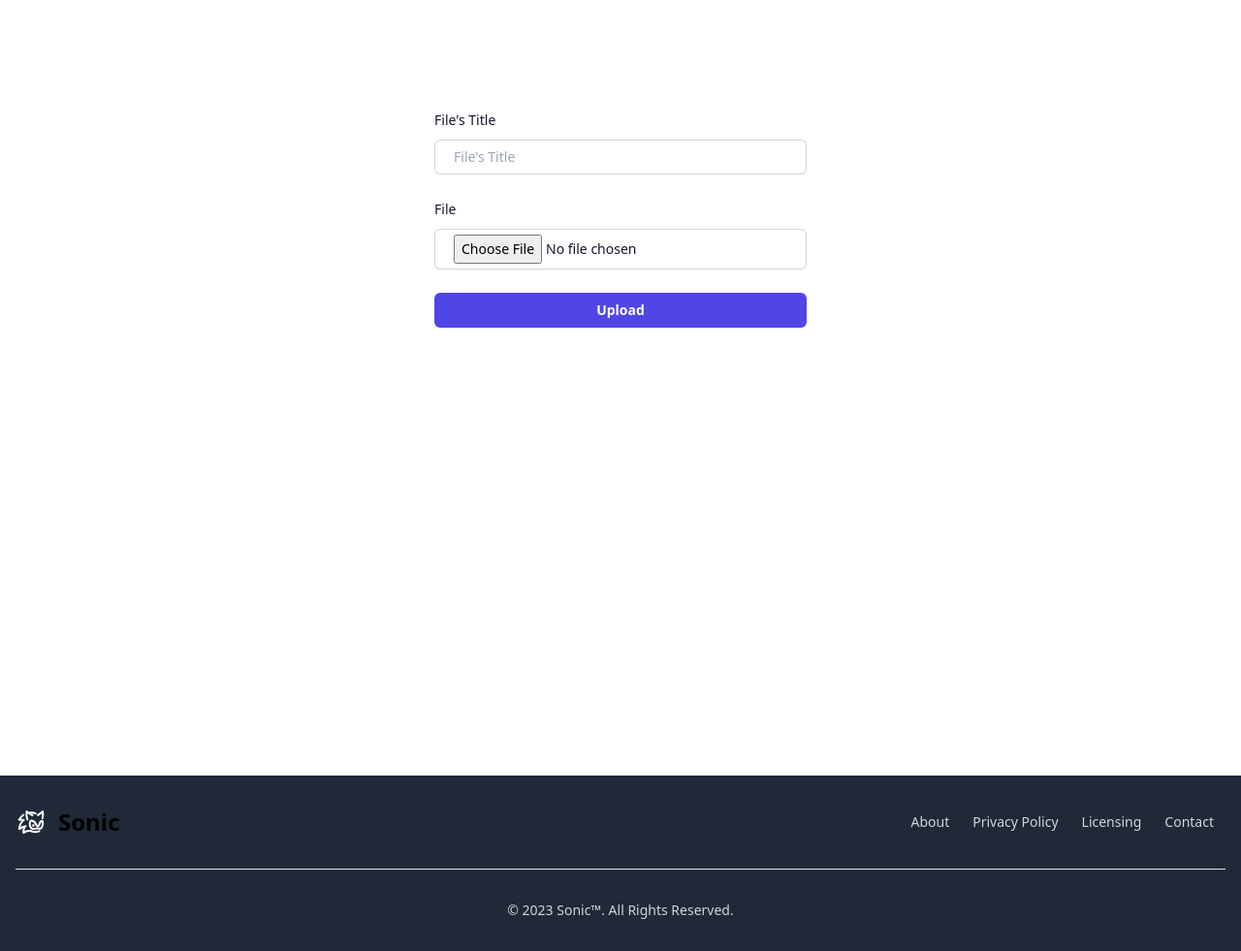
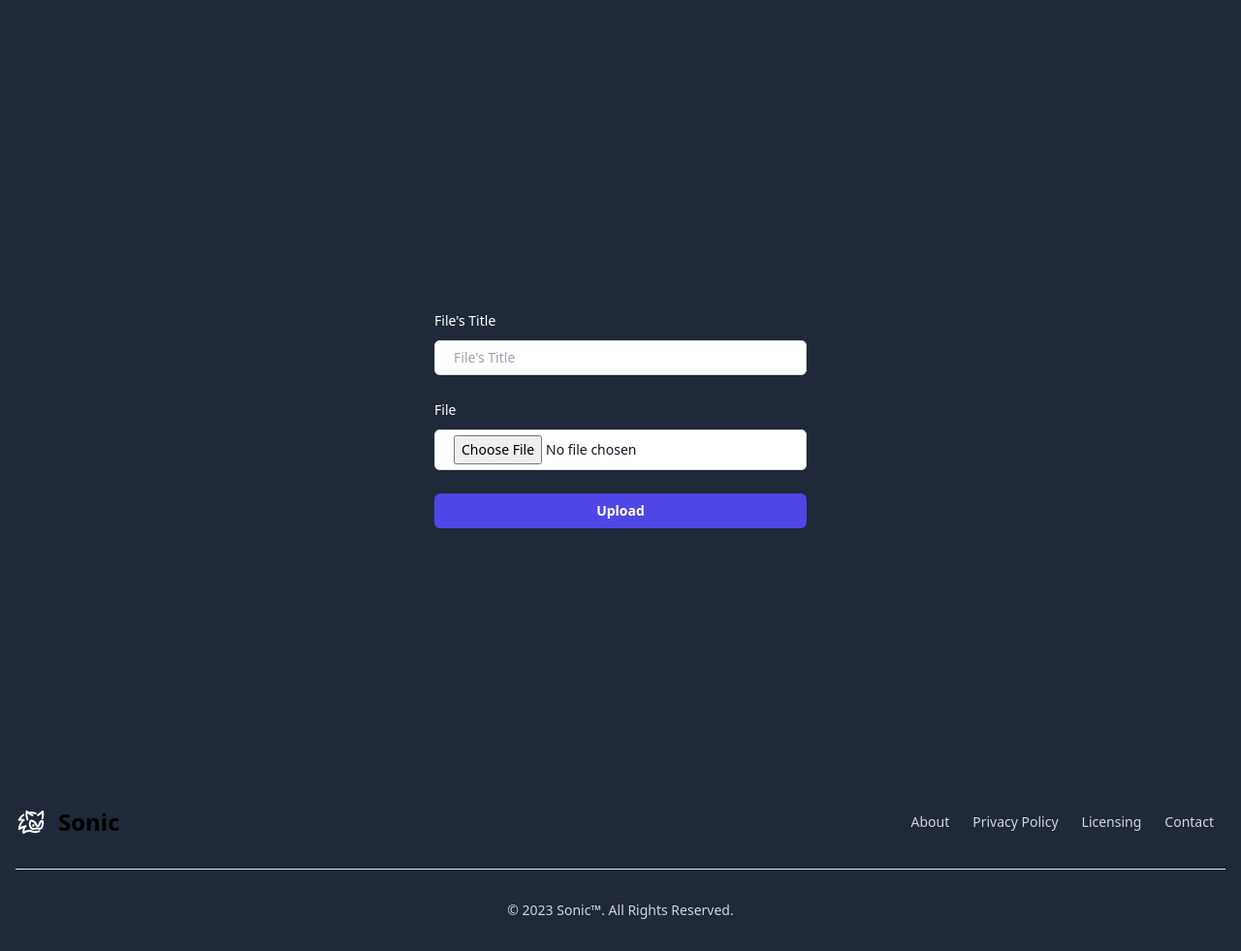
Before and after one commit to PetroChulkov/Sonic_App, a Django app: page /upload_file in a window 1280 px wide. Shown: the part 64-1045 px from the top of the page at 97% size. Run offline with Django 4.2, Linux system fonts and the light colour scheme; the visitor is signed in with stand-in values (Sample User, id 1); some libraries are stand-ins or nearby versions.

Commit message:
changed bg color

```diff
--- a/sonic/sonicapp/forms.py
+++ b/sonic/sonicapp/forms.py
@@ -21,7 +21,7 @@ class PDFileForm(forms.ModelForm):
     class Meta:
         tailwind_class = """
         px-5
-        block w-full rounded-md border-0 py-1.5 text-gray-900 shadow-sm ring-1
+        block w-full rounded-md border-0 bg-white py-1.5 text-gray-900 shadow-sm ring-1
         ring-inset ring-gray-300 placeholder:text-gray-400 focus:ring-2
         focus:ring-inset focus:ring-indigo-600 sm:text-sm sm:leading-6
         """
--- a/sonic/sonicapp/templates/sonicapp/upload_file.html
+++ b/sonic/sonicapp/templates/sonicapp/upload_file.html
@@ -2,7 +2,7 @@
 {% load static %}
 
 {% block content %}
-<div class="flex min-h-full flex-col justify-center px-6 py-12 lg:px-8">
+<div class="flex min-h-screen flex-col justify-center px-6 py-12 lg:px-8 bg-gray-800">
     {% if not request.user.is_authenticated %}
     <div class="sm:mx-auto sm:w-full sm:max-w-sm">
         <img class="mx-auto h-10 w-auto" src="{% static 'sonicapp/img/sonic-favicon.svg' %}" alt="Sonic Logo">
@@ -14,14 +14,14 @@
             {% csrf_token %}
             <!-- <div class="block text-sm text-center font-medium leading-6 text-red-900">{{ form.errors }}</div> -->
             <div>
-                <label for="text" class="block text-sm font-medium leading-6 text-gray-900">File's Title</label>
+                <label for="text" class="block text-sm font-medium leading-6 text-white">File's Title</label>
                 <div class="mt-2">
                     <!-- <input id="email" name="email" type="email" autocomplete="email" required class="block w-full rounded-md border-0 py-1.5 text-gray-900 shadow-sm ring-1 ring-inset ring-gray-300 placeholder:text-gray-400 focus:ring-2 focus:ring-inset focus:ring-indigo-600 sm:text-sm sm:leading-6"> -->
                     {{ form.title }}
                 </div>
             </div>
             <div>
-                <label for="file" class="block text-sm font-medium leading-6 text-gray-900">File</label>
+                <label for="file" class="block text-sm font-medium leading-6 text-white">File</label>
                 <div class="mt-2">
                     <!-- <input id="email" name="email" type="email" autocomplete="email" required class="block w-full rounded-md border-0 py-1.5 text-gray-900 shadow-sm ring-1 ring-inset ring-gray-300 placeholder:text-gray-400 focus:ring-2 focus:ring-inset focus:ring-indigo-600 sm:text-sm sm:leading-6"> -->
                     {{ form.file }}
```
Also changed, not shown: 1 other file.
